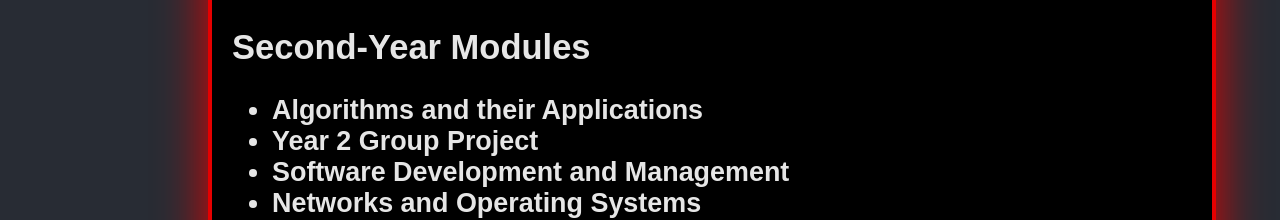
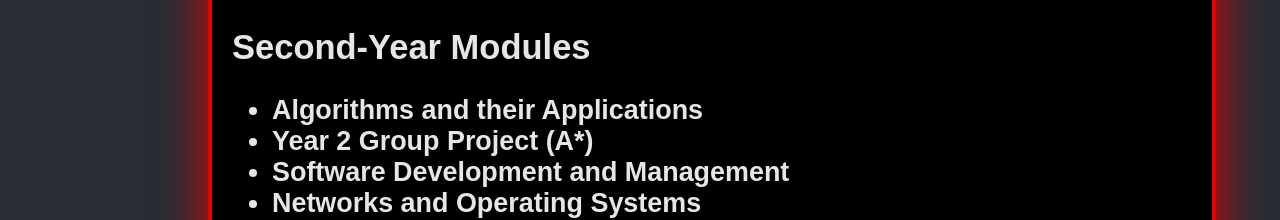
Before and after one commit to LaurenRuuyx/portfolioWebsite, a React (Create React App) app in the folder portfoliowebsite/: page / in a window 1280 px wide. Shown: the part 2350-2570 px from the top of the page. Built offline with nearby package versions, Linux system fonts and the light colour scheme; a web font is replaced by a local one.

Commit message:
Update App.js

```diff
--- a/portfoliowebsite/src/App.js
+++ b/portfoliowebsite/src/App.js
@@ -90,7 +90,7 @@ function App() {
               <h3>
                 <ul>
                   <li>Algorithms and their Applications</li>
-                  <li>Year 2 Group Project</li>
+                  <li>Year 2 Group Project (A*)</li>
                   <li>Software Development and Management</li>
                   <li>Networks and Operating Systems</li>
                   <li>Usability Engineering</li>
```
